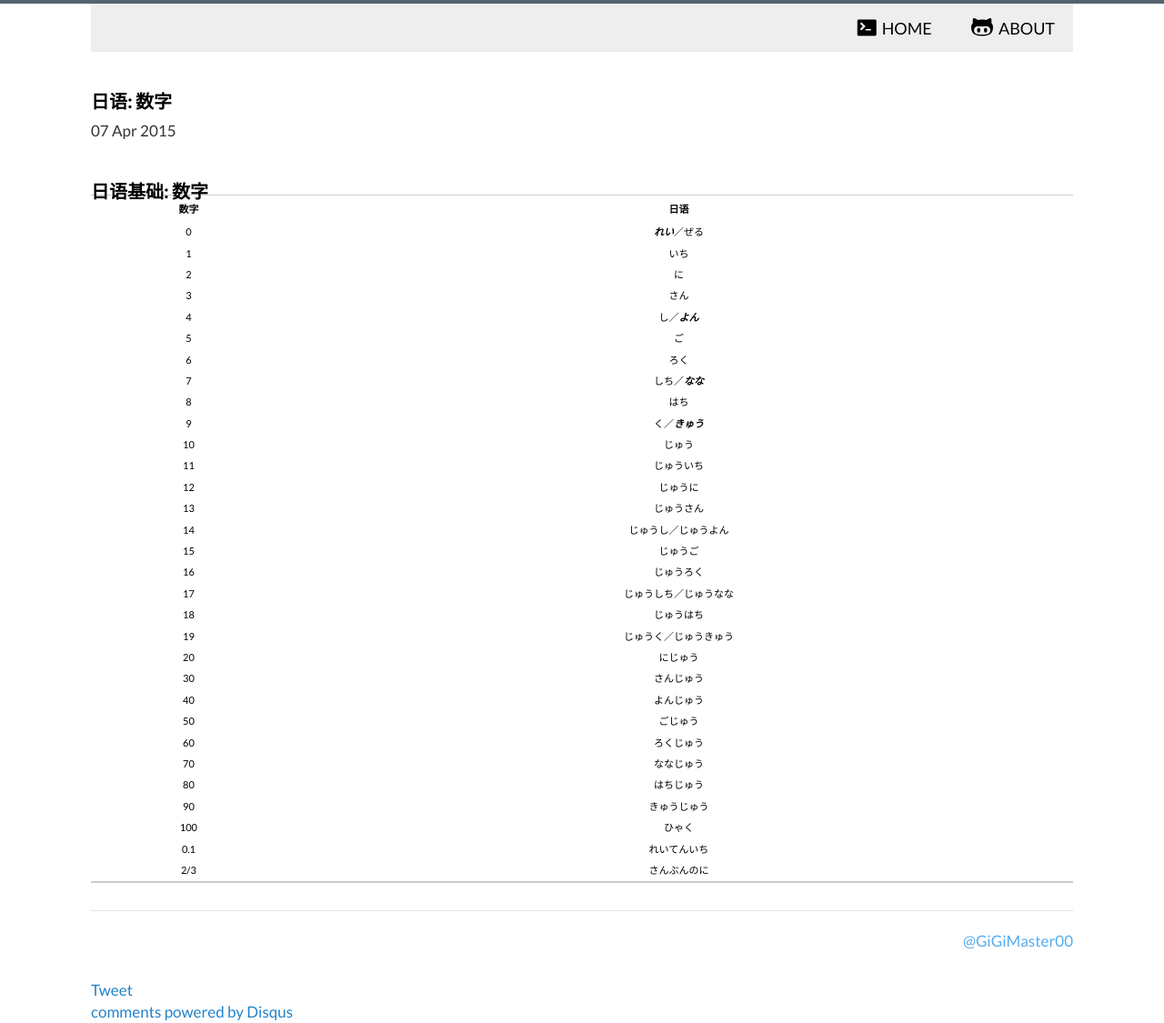
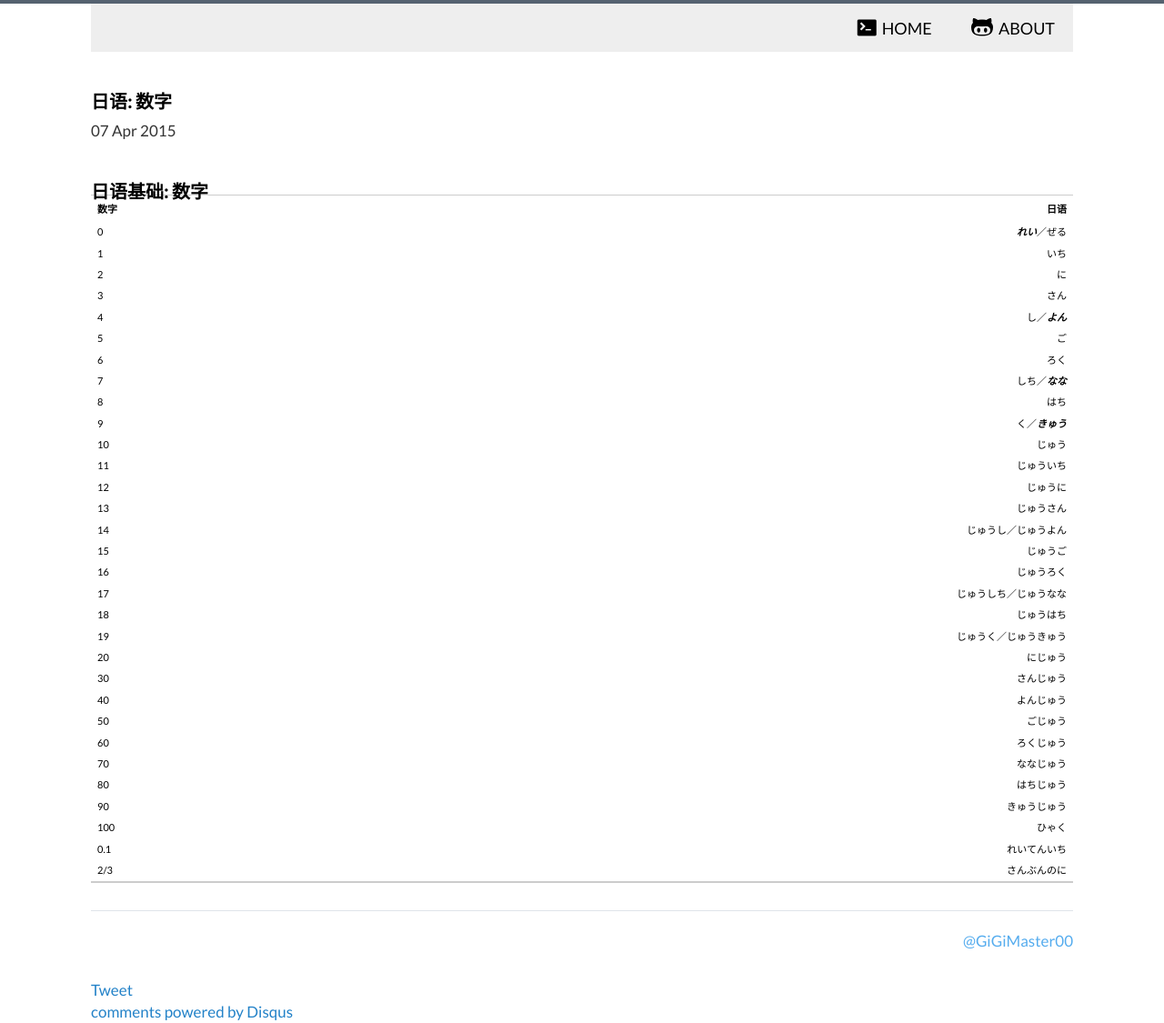
Before and after one commit to gigimaster/gigimaster.github.io, a Jekyll site: the page built from _posts/2015-04-07-日语基础:数字.md, in a window 1280 px wide. Shown: the whole page at 91% size. Built offline with Jekyll 4.4.1, drawn with Linux system fonts in a browser that asks for light colours; Markdown is read by kramdown in place of the engine named in the settings; comment, search, counter and statistics services are not loaded.

```diff
--- a/_posts/2015-04-07-日语基础:数字.md
+++ b/_posts/2015-04-07-日语基础:数字.md
@@ -10,9 +10,9 @@ categories:
 ------
 
 
-数字|日语
----|---
-0|***れい***／ぜる
+|数字|日语|
+| :------- | ----: |
+|0|***れい***／ぜる|
 1|いち
 2|に
 3|さん
```
